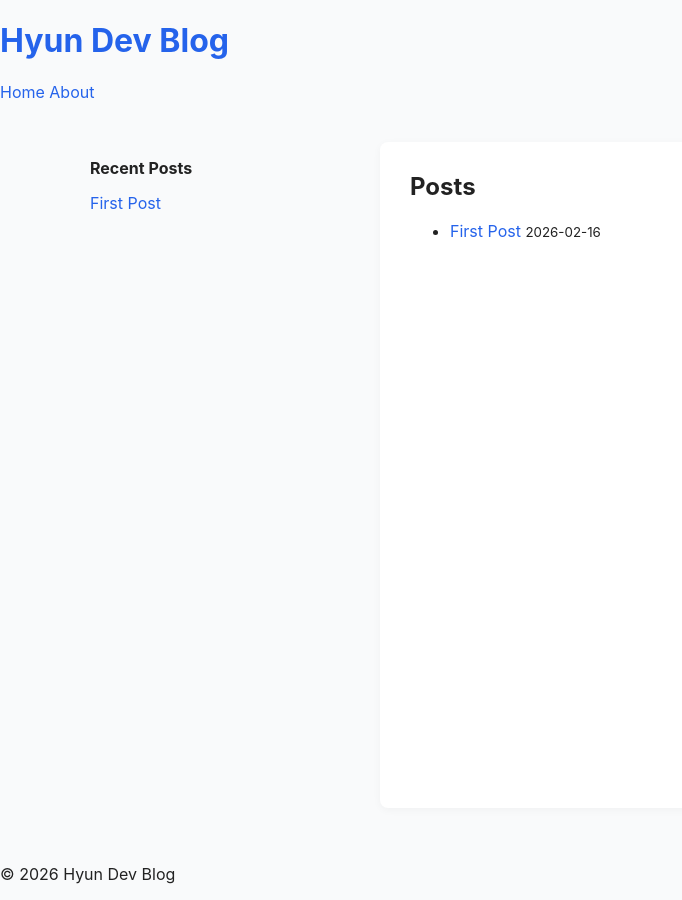
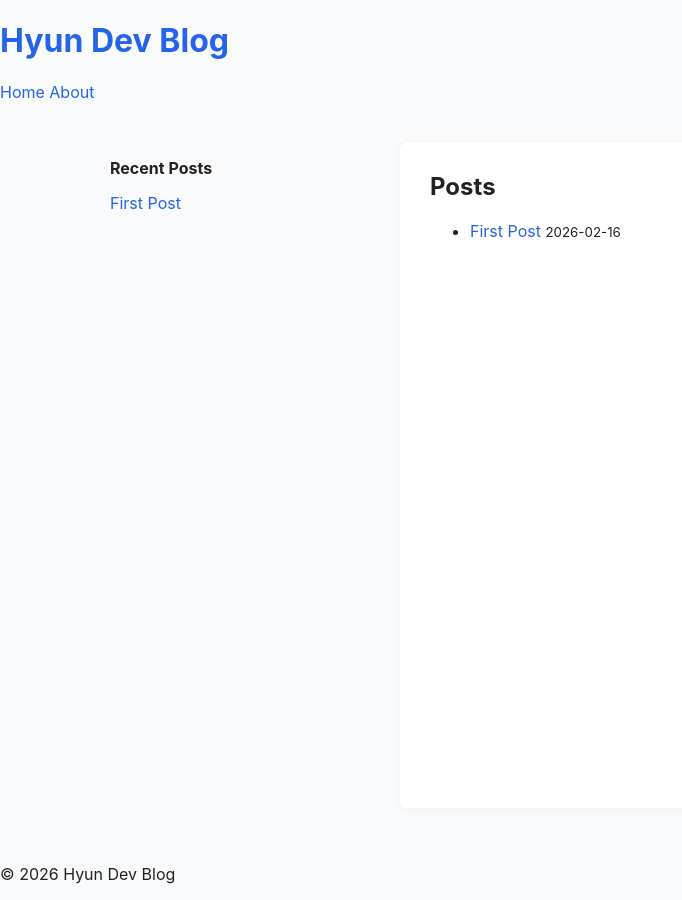
Before and after one commit to Hyun7en/Hyun7en.github.io, a Jekyll site: the page built from index.md, in a window 1280 px wide. Shown: the whole page, without its empty margins (0-682 px from the left). Built offline with Jekyll 4.4.1, drawn with Linux system fonts in a browser that asks for light colours.

Commit message:
fix: Refactor layout CSS to apply sticky footer structure

```diff
--- a/assets/css/style.css
+++ b/assets/css/style.css
@@ -34,8 +34,10 @@ a:hover {
 }
 
 .header .inner {
-  width: 1100px;
+  width: 100%;
+  max-width: 1100px;
   margin: 0 auto;
+  padding: 0 20px;
 }
 
 .logo {
@@ -46,16 +48,19 @@ a:hover {
 
 /* ===== Layout ===== */
 .layout {
-  flex: 1;                 /* 🔥 sticky footer 핵심 */
+  flex: 1;
   display: flex;
-  width: 1100px;
+  width: 100%;
+  max-width: 1100px;
   margin: 40px auto;
+  padding: 0 20px;
   gap: 40px;
 }
 
 /* ===== Sidebar ===== */
 .sidebar {
   width: 250px;
+  flex-shrink: 0;
 }
 
 .sidebar h3 {
@@ -100,11 +105,6 @@ a:hover {
 @media (max-width: 900px) {
   .layout {
     flex-direction: column;
-    width: 90%;
-  }
-
-  .header .inner {
-    width: 90%;
   }
 
   .sidebar {
```
